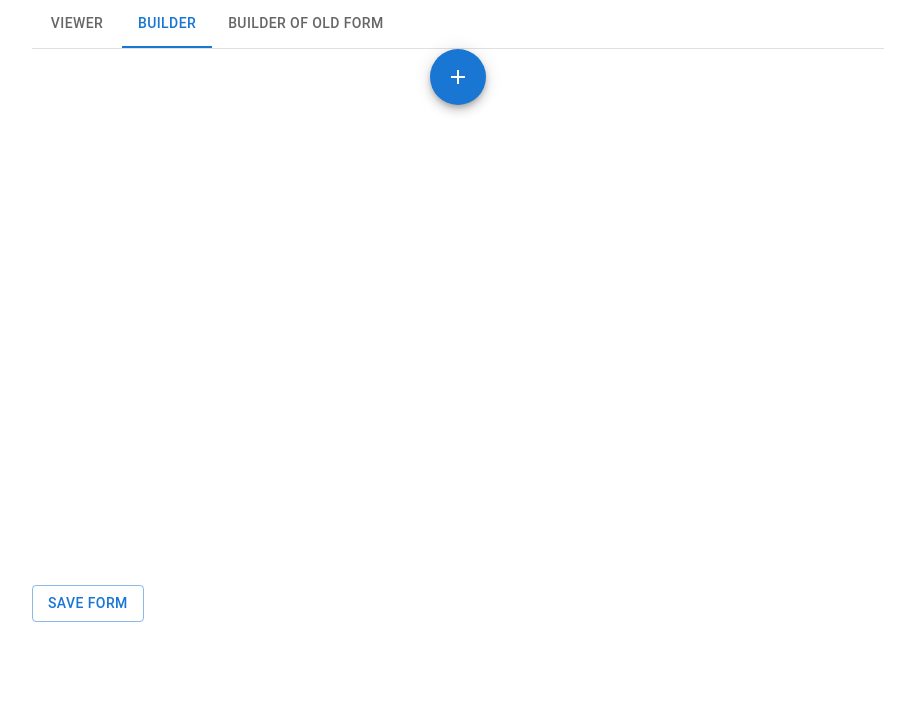
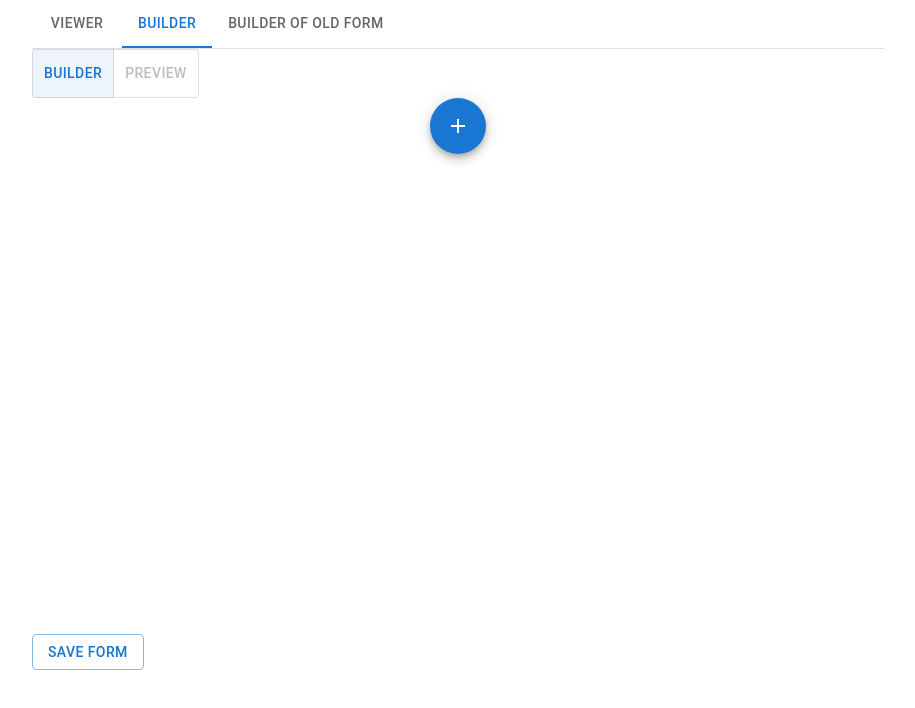
Before and after one commit to peterrwilson99/form-builder-mui, a React (Create React App) app: page / in a window 1280 px wide. Both pictures are taken after a click on the tab "BUILDER". Shown: the top 708 px of the page, without its empty margins (182-1097 px from the left). Built offline with nearby package versions, Linux system fonts and the light colour scheme.

Commit message:
start preview function

```diff
--- a/src/App.tsx
+++ b/src/App.tsx
@@ -42,7 +42,7 @@ function App() {
           </Tabs>
         </Box>
         <Box>
-          {value === 0 && <Viewer form={form as Element[]} onSubmit={handleSubmit} />}
+          {value === 0 && <Viewer form={form as Element[]} onSubmit={handleSubmit} preview={false} />}
           {value === 1 && <Builder />}
           {value === 2 && <Builder form={form} />}
         </Box>
--- a/src/components/MUI-Form-Builder/Builder.tsx
+++ b/src/components/MUI-Form-Builder/Builder.tsx
@@ -1,13 +1,14 @@
 import React, { FC, useState } from 'react'
 import Toolbox from './Toolbox';
 import { ComponentDefaults, Components } from './elements/Components';
-import { Box, Button, Drawer, IconButton, Paper } from '@mui/material';
+import { Box, Button, Drawer, IconButton, Paper, ToggleButton, ToggleButtonGroup } from '@mui/material';
 import SettingsIcon from '@mui/icons-material/Settings';
 import DeleteIcon from '@mui/icons-material/Delete';
 import ArrowUpwardIcon from '@mui/icons-material/ArrowUpward';
 import ArrowDownwardIcon from '@mui/icons-material/ArrowDownward';
 import CloseIcon from '@mui/icons-material/Close';
 import Properties from './Properties';
+import Viewer from './Viewer';
 
 interface Element {
     id: number;
@@ -27,6 +28,7 @@ const Builder: FC<BuilderProps> = (props) => {
     const [nextId, setNextId] = useState(1);
     const [drawerOpen, setDrawerOpen] = useState(false);
     const [activeElement, setActiveElement] = useState(-1);
+    const [mode, setMode] = useState("builder");
 
     const moveElementUp = (index: any) => {
         if (index === 0) {
@@ -88,11 +90,31 @@ const Builder: FC<BuilderProps> = (props) => {
         setDrawerOpen(true);
     };
 
+    const handleModeChange = (
+        event: React.MouseEvent<HTMLElement>,
+        newMode: string,
+      ) => {
+        if(newMode !== null) {
+            setMode(newMode);
+        }
+      };
+
 
     const closeDrawer = () => setDrawerOpen(false);
 
     return (
         <div className="builder">
+            <Box className="preview" justifyContent="flex-end">
+                <ToggleButtonGroup
+                    color="primary"
+                    value={mode}
+                    exclusive
+                    onChange={handleModeChange}
+                    >
+                    <ToggleButton value="builder">Builder</ToggleButton>
+                    <ToggleButton value="preview" disabled={elements.length === 0}>Preview</ToggleButton>
+                </ToggleButtonGroup>
+            </Box>
             <div className="form-preview">
                 {elements.map((element, index) => {
                     const Component = Components[element.type as keyof typeof Components];
@@ -137,6 +159,7 @@ const Builder: FC<BuilderProps> = (props) => {
             <Button sx={{marginY: "16px"}} onClick={() => { saveForm ? saveForm(elements) : console.log(elements) }} variant="outlined">
                 Save Form
             </Button>
+            {/* <Viewer form={form} preview={true}/> */}
 
         </div>
     );
--- a/src/components/MUI-Form-Builder/Viewer.tsx
+++ b/src/components/MUI-Form-Builder/Viewer.tsx
@@ -11,9 +11,10 @@ interface Element {
 interface ViewerProps {
   form?: Element[];
   onSubmit?: (formValues: any) => void;
+  preview: Boolean;
 }
 
-const Viewer: FC<ViewerProps> = ({ form, onSubmit }) => {
+const Viewer: FC<ViewerProps> = ({ form, onSubmit, preview }) => {
   const [formValues, setFormValues] = useState({});
   const elements = form ?? [];
   const handleChange = (id: string, value: any) => {
@@ -34,11 +35,15 @@ const Viewer: FC<ViewerProps> = ({ form, onSubmit }) => {
     <form onSubmit={handleSubmit}>
       {elements.map((element, index) => {
         const Component = Components[element.type] as FC<any>;
-        return <Component key={index} onChange={handleChange} {...element} />;
+        return <Component key={index} onChange={handleChange} {...element} disabled={preview} />;
       })}
-      <Button type="submit" variant="outlined">
-        Submit
-      </Button>
+      {preview === false ?
+        <Button type="submit" variant="outlined">
+          Submit
+        </Button>
+        :
+        <></>
+      }
     </form>
   );
 };
```
